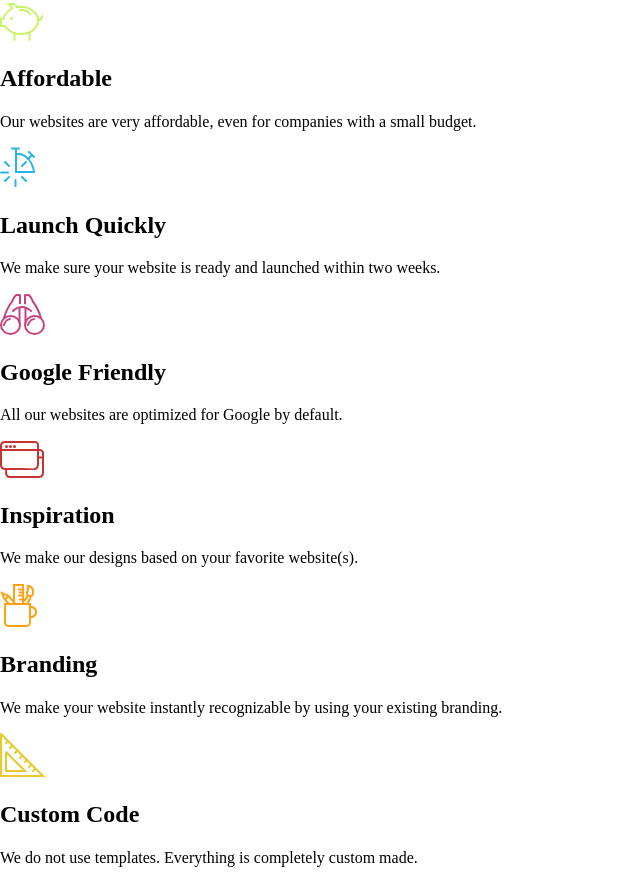
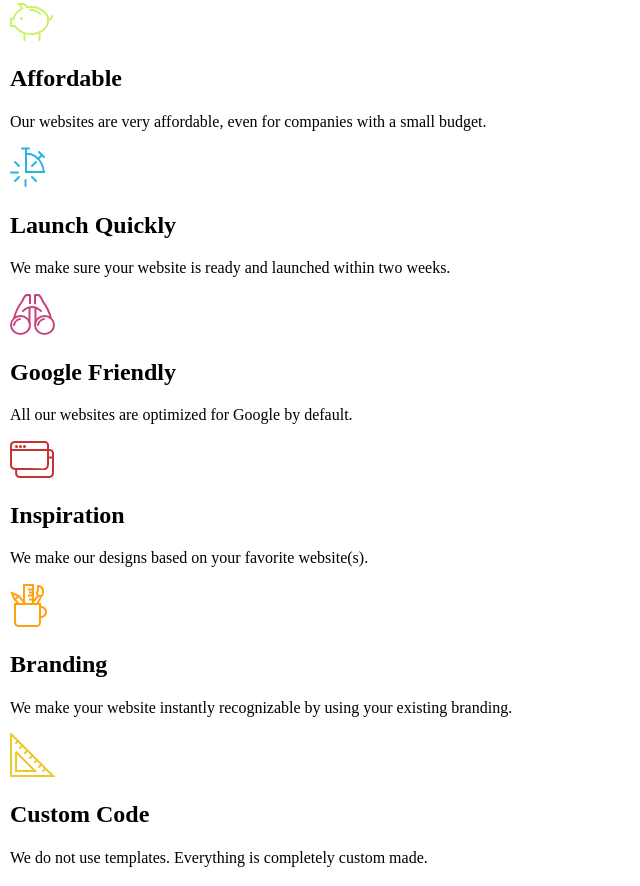
Before and after one commit to ThorneDancer/Week-3-Homework-Thursday, a plain HTML site: page Andrew-Web1/index.html in a window 1280 px wide. Shown: the part 735-1621 px from the top of the page, without its empty margins (0-640 px from the left). Drawn offline with Linux system fonts and the light colour scheme.

Commit message:
Assets scss
Assets scss file created, edited, and tested to be working on the website.

```diff
--- a/Andrew-Web1/index.html
+++ b/Andrew-Web1/index.html
@@ -28,26 +28,38 @@
   </div>
     <img src="img/hero/hero-1.jpg" alt="Cutting Board w/ Computer">
   </section>
-  <section>
+  <section id=assets>
     <h1>Ingredients</h1>
+  <div id=affordable>
     <img src="img/gallery/affordable.svg" alt="Piggy Bank">
     <h2>Affordable</h2>
     <p>Our websites are very affordable, even for companies with a small budget.</p>
+  </div>
+  <div id=launch>
     <img src="img/gallery/launch.svg" alt="Loading Symbol">
     <h2>Launch Quickly</h2>
     <p>We make sure your website is ready and launched within two weeks.</p>
+  </div>
+  <div id=google>
     <img src="img/gallery/google.svg" alt="Binoculars">
     <h2>Google Friendly</h2>
     <p>All our websites are optimized for Google by default.</p>
+  </div>
+  <div id=inspiration>
     <img src="img/gallery/inspiration.svg" alt="Multiple Windows">
     <h2>Inspiration</h2>
     <p>We make our designs based on your favorite website(s).</p>
+  </div>
+  <div id=branding>
     <img src="img/gallery/branding.svg" alt="Supply Cup">
     <h2>Branding</h2>
     <p>We make your website instantly recognizable by using your existing branding.</p>
+  </div>
+  <div id=custom>
     <img src="img/gallery/custom.svg" alt="Measuring Triangle">
     <h2>Custom Code</h2>
     <p>We do not use templates. Everything is completely custom made.</p>
+  </div>
   </section>
   <section>
     <h1>Mobile</h1>
--- /dev/null
+++ b/Andrew-Web1/scss/sections/_assets.scss
@@ -0,0 +1,45 @@
+/* ================================
+        Assets
+================================ */
+#assets{
+  display: grid;
+  grid-template-columns: 10px auto 10px;
+  background-color: white;
+  grid-template-areas:
+  ". title ."
+  ". affordable ."
+  ". launch ."
+  ". google ."
+  ". inspiration ."
+  ". branding ."
+  ". custom .";
+
+
+  >h1{
+    grid-area: title;
+  }
+
+  >#affordable{
+    grid-area: affordable;
+  }
+
+  >#launch{
+    grid-area: launch;
+  }
+
+  >#google{
+    grid-area: google;
+  }
+
+  >#inspiration{
+    grid-area: inspiration;
+  }
+
+  >#branding{
+    grid-area: branding;
+  }
+
+  >#custom{
+    grid-area: custom;
+  }
+}
--- a/Andrew-Web1/scss/sections/_heroes.scss
+++ b/Andrew-Web1/scss/sections/_heroes.scss
@@ -13,7 +13,7 @@
 
   >h1{
     grid-area: title;
-    }
+  }
 
   >img{
     grid-area: image;
--- a/Andrew-Web1/scss/styles.scss
+++ b/Andrew-Web1/scss/styles.scss
@@ -20,3 +20,4 @@
 
 // Section styles
 @import "sections/_heroes";
+@import "sections/_assets";
```
Also changed, not shown: Andrew-Web1/css/styles.css, 1 other file.
